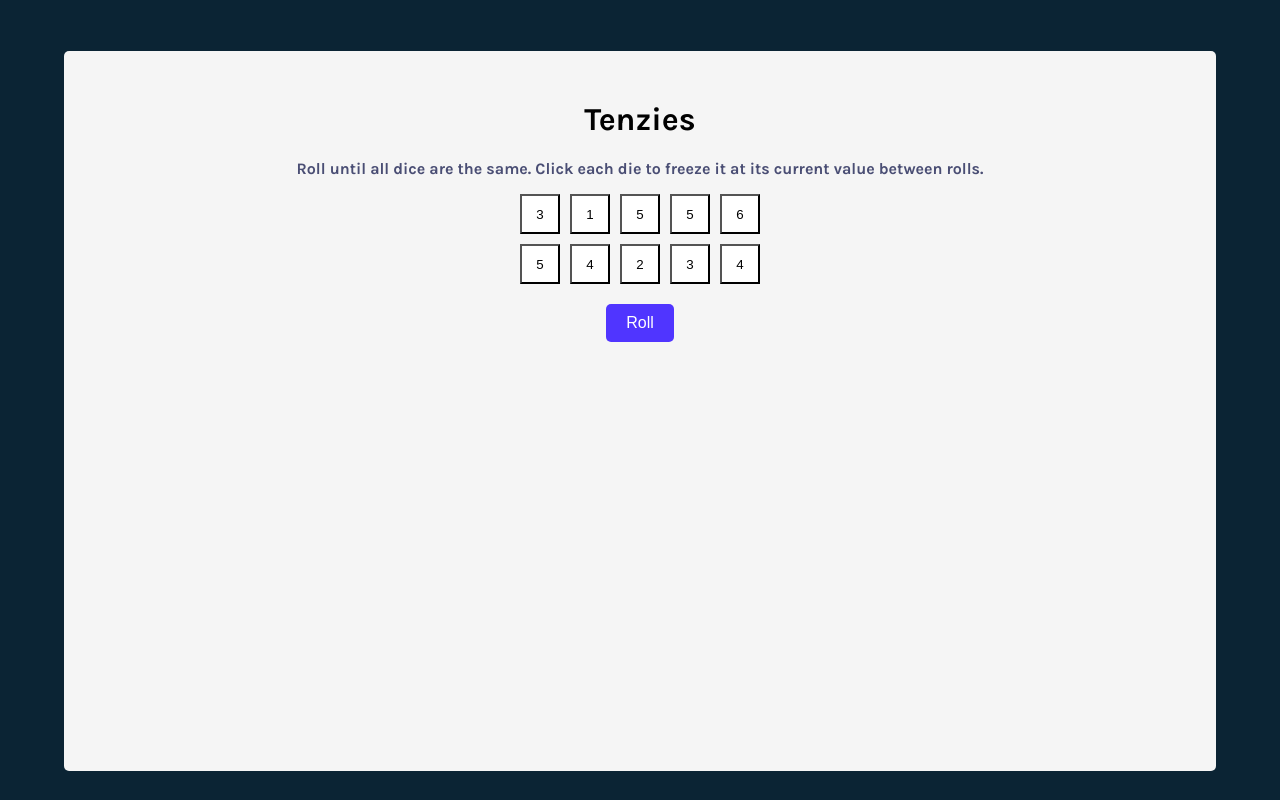
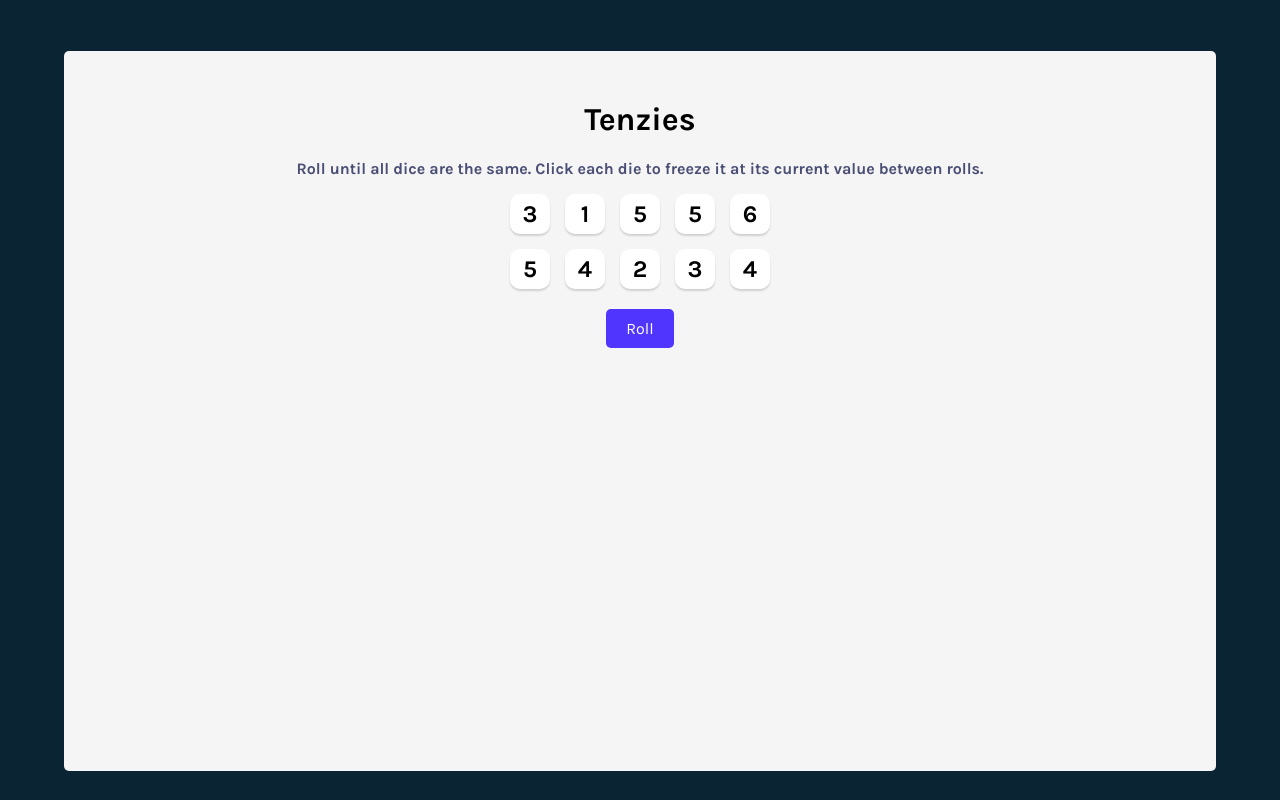
Before and after one commit to MilosShindiri/tenzies_game, a React (Vite) app: page / in a window 1280 px wide. Built offline with nearby package versions, Linux system fonts and the light colour scheme.

Commit message:
refactoring the button for roll and new game

```diff
--- a/package.json
+++ b/package.json
@@ -12,6 +12,7 @@
   "dependencies": {
     "nanoid": "^5.1.5",
     "react": "^19.1.1",
+    "react-confetti": "^6.4.0",
     "react-dom": "^19.1.1"
   },
   "devDependencies": {
--- a/src/App.jsx
+++ b/src/App.jsx
@@ -1,6 +1,7 @@
 import { nanoid } from "nanoid";
 import { useState, useRef, useEffect } from "react";
 import Dices from "/components/Dices";
+import Confetti from "react-confetti";
 
 export default function App() {
   function generateDice() {
@@ -17,16 +18,20 @@ export default function App() {
   function generateAllDice() {
     return Array.from({ length: numberOfDices }, generateDice);
   }
-  function resetGame() {
-    setDices(generateAllDice());
-  }
+  // function resetGame() {
+  //   setDices(generateAllDice());
+  // }
 
-  const [dices, setDices] = useState(generateAllDice);
+  const [dices, setDices] = useState(() => generateAllDice());
 
   function rollDice() {
-    setDices((oldDice) =>
-      oldDice.map((die) => (die.isHeld ? die : generateDice()))
-    );
+    if (!gameWon) {
+      setDices((oldDice) =>
+        oldDice.map((die) => (die.isHeld ? die : generateDice()))
+      );
+    } else {
+      setDices(generateAllDice());
+    }
   }
 
   function hold(id) {
@@ -42,7 +47,7 @@ export default function App() {
     dices.every((die) => die.value === dices[0].value);
 
   useEffect(() => {
-    console.log("Komponenta se renderovala");
+    // console.log("Komponenta se renderovala");
     if (gameWon) {
       newButton.current.focus();
     }
@@ -51,6 +56,12 @@ export default function App() {
   return (
     <>
       <main className="main">
+        {gameWon && <Confetti />}
+        <div aria-live="polite" className="sr-only">
+          {gameWon && (
+            <p>Congratulations! You won! Press "New Game" to start again.</p>
+          )}
+        </div>
         <h1 className="title">Tenzies</h1>
         <p className="text">
           Roll until all dice are the same. Click each die to freeze it at its
@@ -61,7 +72,8 @@ export default function App() {
           <button
             ref={newButton}
             className="button"
-            onClick={gameWon ? resetGame : rollDice}
+            onClick={rollDice}
+            // onClick={gameWon ? resetGame : rollDice}
           >
             {gameWon ? "New Game" : "Roll"}
           </button>
--- a/src/index.css
+++ b/src/index.css
@@ -55,13 +55,14 @@ body {
   background-color: #5035ff;
   color: white;
   cursor: pointer;
+  font-family: Karla, sans-serif;
 }
 
 .diceArea {
   display: flex;
   flex-wrap: wrap;
-  gap: 10px;
-  max-width: 250px;
+  gap: 15px;
+  max-width: 300px;
   /* max-width: calc(5 * 40px + 4 * 10px); */
   margin: auto;
 }
@@ -69,4 +70,25 @@ body {
 .dice {
   width: 40px;
   height: 40px;
+  box-shadow: 0px 2px 2px rgba(0, 0, 0, 0.15);
+  border-radius: 10px;
+  border: none;
+  background-color: white;
+  font-size: 1.5rem;
+  font-weight: bold;
+  cursor: pointer;
+  font-family: Karla, sans-serif;
 }
+
+/*  for confetti */
+.sr-only {
+  position: absolute;
+  width: 1px;
+  height: 1px;
+  padding: 0;
+  margin: -1px;
+  overflow: hidden;
+  clip: rect(0, 0, 0, 0);
+  white-space: nowrap;
+  border: 0;
+}
```
Also changed, not shown: 1 other file (tests, documents, lock files or other folders).
